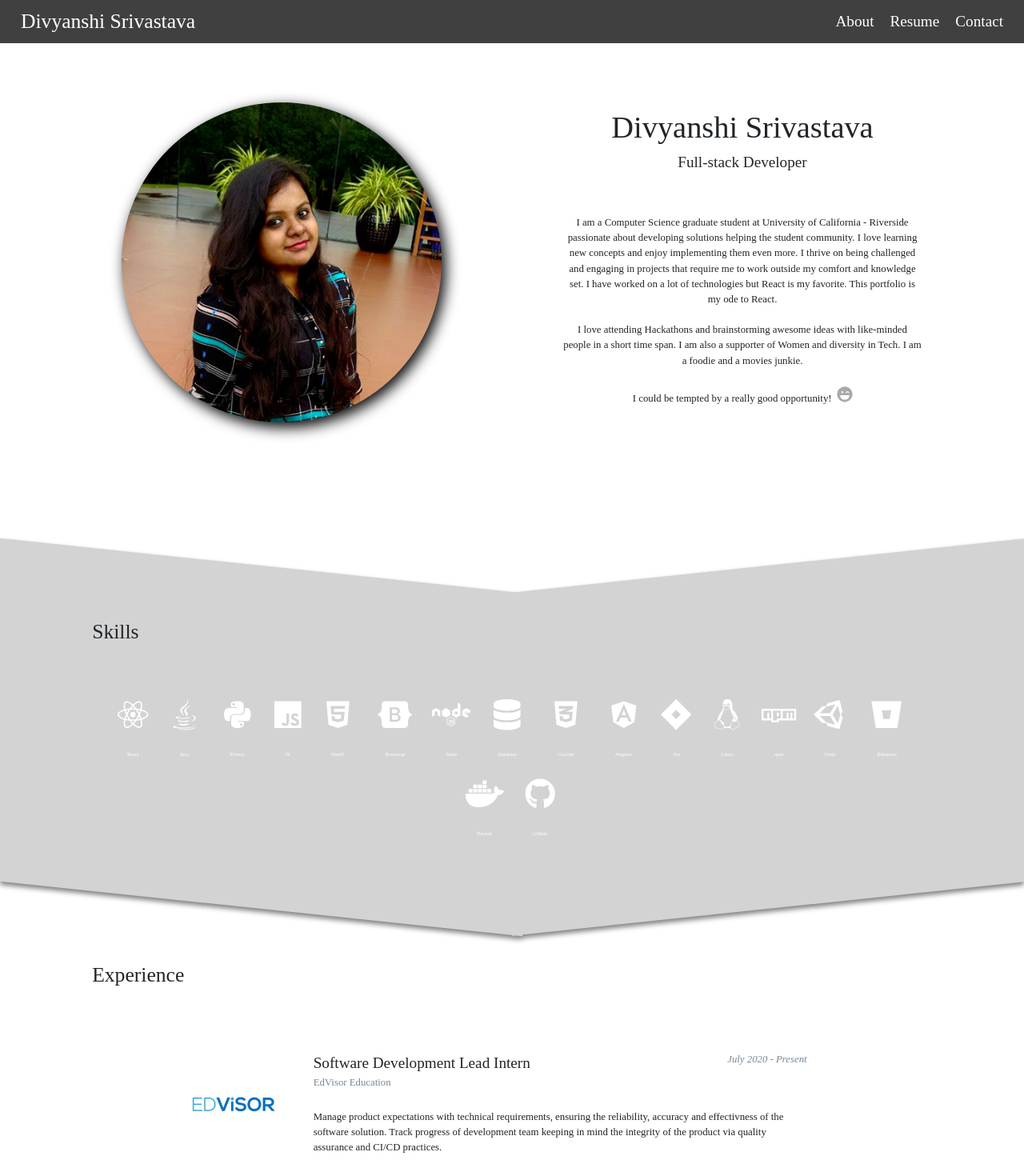
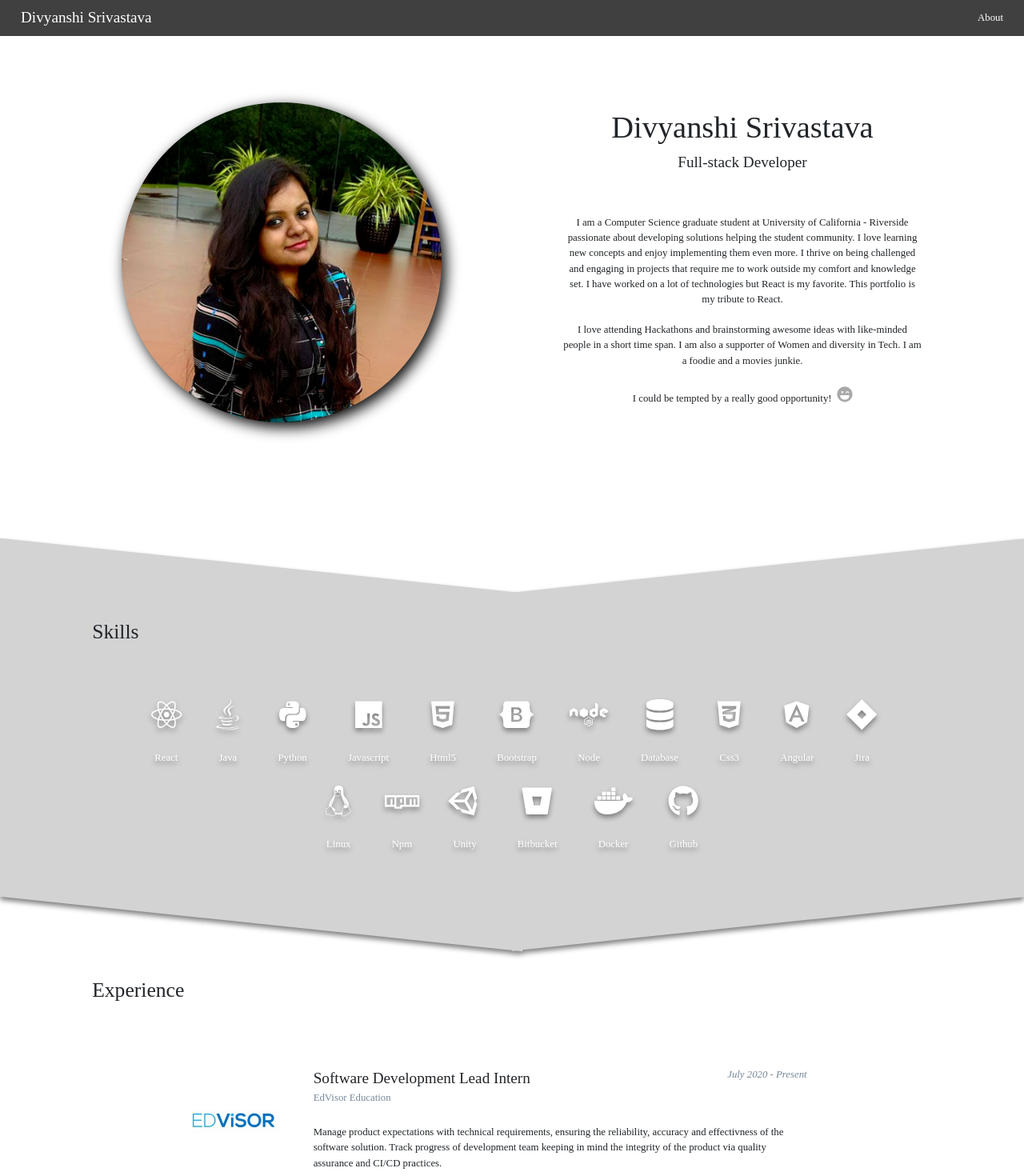
Before and after one commit to Dvnc94/Personal_Page, a React (Create React App) app in the folder react_ui/: page /Portfolio/about in a window 1280 px wide. Shown: the top 1470 px of the page at 80% size. Built offline with nearby package versions, Linux system fonts and the light colour scheme.

Commit message:
minor bug fixes

```diff
--- a/react_ui/src/About/About.js
+++ b/react_ui/src/About/About.js
@@ -57,7 +57,7 @@ class About extends Component {
             I am a Computer Science graduate student at University of California - Riverside passionate about developing solutions helping the student community.
             I love learning new concepts and enjoy implementing them even more.
             I thrive on being challenged and engaging in projects that require me to work outside my comfort and knowledge set.
-            I have worked on a lot of technologies but React is my favorite. This portfolio is my ode to React.
+            I have worked on a lot of technologies but React is my favorite. This portfolio is my tribute to React.
             <br/><br/>
             I love attending Hackathons and brainstorming awesome ideas with like-minded people in a short time span. I am also a supporter of Women and diversity in Tech.
             I am a foodie and a movies junkie.
--- a/react_ui/src/About/about.css
+++ b/react_ui/src/About/about.css
@@ -85,13 +85,14 @@
 .skill-box {
     display: inline-block;
     font-size: .5vw;
-}
-.skill-box:hover *{
     filter: drop-shadow(0px 4px 3px grey);
 }
+/* .skill-box:hover *{
+    filter: drop-shadow(0px 4px 3px grey);
+} */
 .skill {
    color: white;
-   font-size: .5vw;
+   font-size: 1vw;
    padding: 2vw;
 }
 .icon {
--- a/react_ui/src/About/constants.js
+++ b/react_ui/src/About/constants.js
@@ -38,16 +38,16 @@ export const skillsArray = [
     {"name": "React","logo": "react"},
     {"name": "Java","logo": "java"},
     {"name": "Python","logo": "python"},
-    {"name": "JS","logo": "js"},
+    {"name": "Javascript","logo": "js"},
     {"name": "Html5","logo": "html5"},
     {"name": "Bootstrap","logo": "bootstrap"},
     {"name": "Node","logo": "node"},
     {"name": "Database","logo": "database"},
-    {"name": "Css3Alt","logo": "css3-alt"},
+    {"name": "Css3","logo": "css3-alt"},
     {"name": "Angular","logo": "angular"},
     {"name": "Jira","logo": "jira"},
     {"name": "Linux","logo": "linux"},
-    {"name": "npm","logo": "npm"},
+    {"name": "Npm","logo": "npm"},
     {"name": "Unity","logo": "unity"},
     {"name": "Bitbucket","logo": "bitbucket"},
     {"name": "Docker","logo": "docker"},
@@ -56,7 +56,7 @@ export const skillsArray = [
 
 export const volunteerExp = [{
     "company": "UCR Women in Computing",
-    "position": "GRaduate Advisor",
+    "position": "Graduate Advisor",
     "start": "Feb 2020",
     "end": "Present",
     "responsibilities": "",
--- a/react_ui/src/Card/card.css
+++ b/react_ui/src/Card/card.css
@@ -1,12 +1,11 @@
 .card-container {
   position: relative;
     z-index: 1;
-    margin: 32px auto;
-    height: 320px;
-    perspective: 1000px;
-    width: 35%;
+    margin: 3vw;
+    height: 425px;
+    /* perspective: 1000px; */
+    width: 15%;
     display: inline-block;
-    margin-left: 10%;
 }
 .card-body {
   width: 100%;
@@ -37,7 +36,7 @@
   text-align: center;
 }
 .side-front-content {
-  font-size: 3vw;
+  font-size: 2vw;
   position: absolute;
   top: 50%;
   left: 50%;
@@ -46,7 +45,7 @@
 }
 @media screen and (min-width: 700px) {
   .side-front-content {
-    font-size: 2vw;
+    font-size: 1.5vw;
     position: absolute;
     top: 50%;
     left: 50%;
@@ -56,7 +55,7 @@
 }
 @media screen and (max-width: 700px) {
   .side-front-content {
-    font-size: 3vw;
+    font-size: 2vw;
     position: absolute;
     top: 50%;
     left: 50%;
--- a/react_ui/src/Header/Header.js
+++ b/react_ui/src/Header/Header.js
@@ -34,7 +34,7 @@ class Header extends Component {
                 onClick={(e) => this.handleTabChange(e, false)}
                 >About
                 </Link></li>
-              <li><a
+              {/* <li><a
                 className="tab-name"
                 href={Resume}
                 target='_blank'
@@ -45,7 +45,7 @@ class Header extends Component {
                 to="/Portfolio/contact"
                 onClick={(e) => this.handleTabChange(e, false)}
                 >Contact
-                </Link></li>
+                </Link></li> */}
             </ul>
         </nav>
       </div>
--- a/react_ui/src/Header/header.css
+++ b/react_ui/src/Header/header.css
@@ -18,12 +18,13 @@
 .navbar-brand{
     color: white;
     padding: 0px 10px 0px 10px;
-    font-size: 2vw;
+    font-size: 1.5vw;
 }
 .navbar-brand:hover{
     color: white;
-    text-decoration: underline;
-    filter: drop-shadow(0px 15px 6px white);
+    text-decoration: none;
+    filter: drop-shadow(0px 5px 6px white);
+    z-index: 100;
 }
 .tab-name{
     color: white;
@@ -32,8 +33,8 @@
 }
 .tab-name:hover {
     color: white;
-    text-decoration: underline;
-    filter: drop-shadow(0px 15px 6px white);
+    text-decoration: none;
+    filter: drop-shadow(0px 5px 6px white);
 }
 .nav-contents{
     list-style-type: none;
@@ -43,7 +44,7 @@
     padding: 0;
     width: fit-content;
     float: right;
-    font-size: 1.5vw;
+    font-size: 1vw;
 }
 .right-tabs {
     float: inline-end;
--- a/react_ui/src/Home/Home.js
+++ b/react_ui/src/Home/Home.js
@@ -50,6 +50,7 @@ class Home extends Component {
         </div>
         <div className="card-component-container">
           <div className="highlights-heading">Projects</div>
+          <div className="cards">
             <Card
               front="FlowLess"
               back="A React-based app to help minimize water consumption and work with friends to curve sustainability issues"
@@ -79,7 +80,8 @@ class Home extends Component {
               frontImageHeight="4.5vw"
             />
           </div>
-        <div className="other-text">Check out other tabs to know more about me</div>
+        </div>
+        {/* <div className="other-text">Check out other tabs to know more about me</div> */}
         <footer className="footer"> &copy; 2019 Divyanshi Srivastava</footer>
       </div>
     );
--- a/react_ui/src/Home/home.css
+++ b/react_ui/src/Home/home.css
@@ -17,7 +17,7 @@
         text-align: center;
         top: 30%;
         position: absolute;
-        font-size: 10vw;
+        font-size: 7vw;
     }
 }
 
@@ -28,7 +28,7 @@
         text-align: center;
         top: 30%;
         position: absolute;
-        font-size: 4vw;
+        font-size: 3vw;
     }
 }
 @media screen and (min-width: 550px) {
@@ -49,14 +49,14 @@
 }
 .media-icon {
     color: white;
-    margin: 2vw;
+    margin: 1vw;
     vertical-align: text-top;
     text-align: center;
     cursor: pointer;
-    font-size: 4vw;
+    font-size: 3vw;
 }
 .media-icon:hover {
-    font-size: 5vw;
+    font-size: 3.5vw;
     filter: drop-shadow(0px 0px 10px WHITE);
 }
 
@@ -82,12 +82,12 @@
 }
 .card-component-container{
     background-color: #d3d3d329;
-    padding: 20px;
+    /* padding: 20px; */
 }
 
 @media screen and (min-width: 700px) {
     .highlights-heading {
-        font-size: 3vw;
+        font-size: 2vw;
         padding: 5vw 0vw 0 4vw;
         width: 100%;
     }
@@ -115,11 +115,15 @@
         font-size: 2.5vw;
     }
 }
+.cards {
+    text-align: center;
+    width: 100%;
+}
 .footer {
     position: absolute;
     text-align: center;
     width: 100%;
     padding: 20px;
     background-color: #d3d3d329;
-    font-size: 1.5vw;
+    font-size: 1vw;
   }
```
Lines whose indentation alone changed are shown as unchanged.
